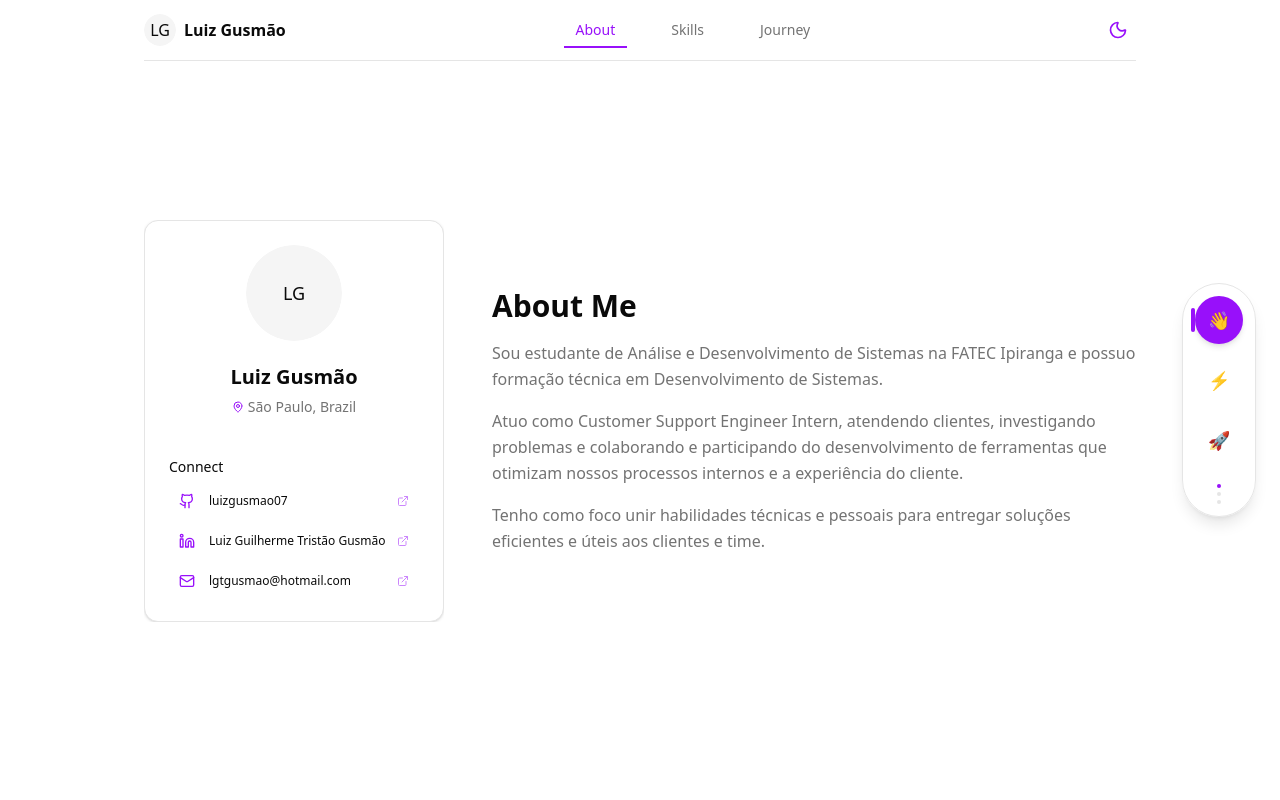
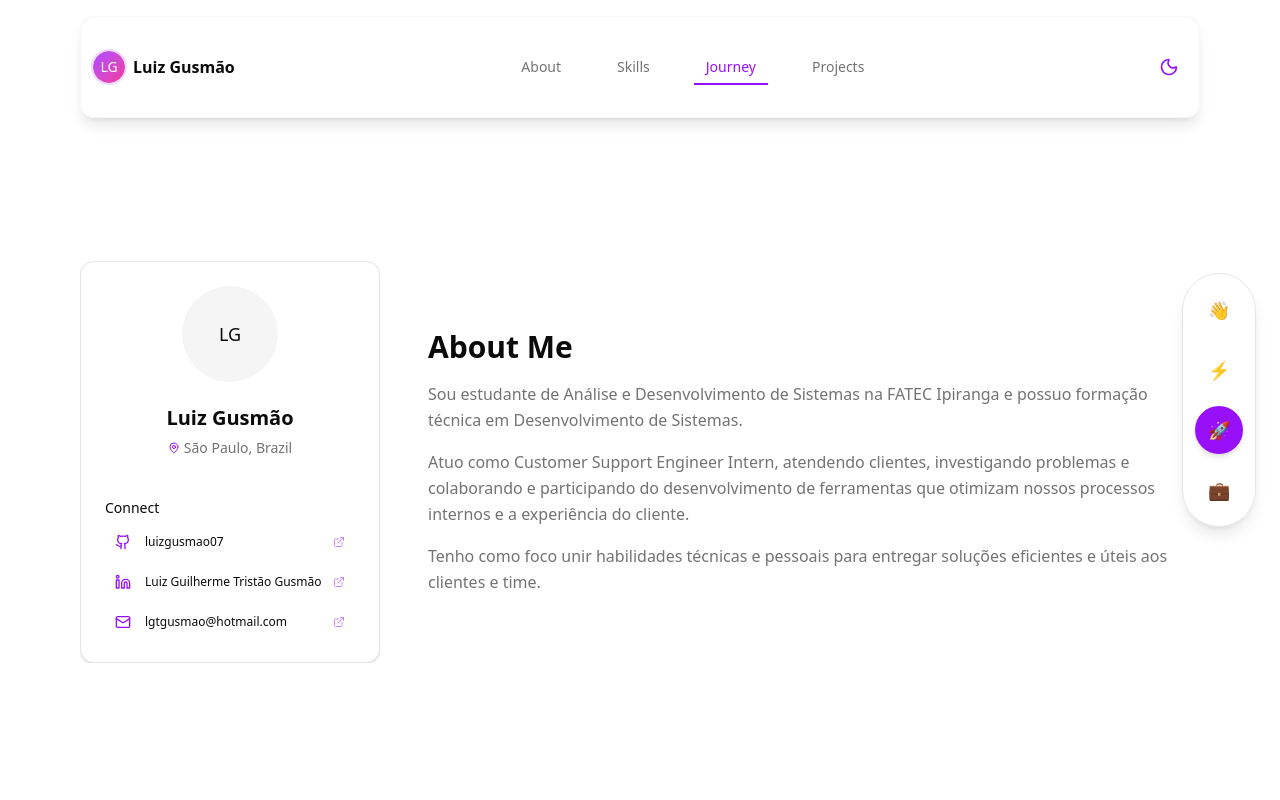
Before and after one commit to luizgusmao07/portfolio, a React (Vite) app: page / in a window 1280 px wide. Shown: the top 800 px of the page. Built offline with nearby package versions, Linux system fonts and the light colour scheme.

Commit message:
feat: add projects section and improve navigation UX
- Add ProjectsSection with project showcase cards
- Enhance floating/top navigation with better scroll detection
- Improve header styling with card-based design
- Standardize section widths and clean up nav indicators

```diff
--- a/src/App.tsx
+++ b/src/App.tsx
@@ -1,6 +1,7 @@
 import { AboutMe } from './components/system/AboutMe'
 import { FloatingNav } from './components/system/FloatingNav'
 import { Header } from './components/system/Header'
+import { ProjectsSection } from './components/system/ProjectsSection'
 // import { BreadcrumbNav } from './components/system/BreadcrumbNav'
 
 function App() {
@@ -12,6 +13,7 @@ function App() {
       {/* Alternative: Use BreadcrumbNav instead - uncomment line below and comment FloatingNav above */}
       {/* <BreadcrumbNav /> */}
       <AboutMe />
+      <ProjectsSection />
     </div>
   )
 }
--- a/src/components/system/AboutMe.tsx
+++ b/src/components/system/AboutMe.tsx
@@ -8,7 +8,7 @@ export function AboutMe() {
     <>
       {/* First Section - Profile Card and About Content - Full viewport height minus header */}
       <section id="about" className="flex h-[calc(100vh-80px)] items-center justify-center">
-        <div className="mx-auto w-full max-w-5xl px-4">
+        <div className="mx-auto w-full max-w-6xl px-4">
           <div className="grid items-center gap-8 md:grid-cols-[300px_1fr] lg:gap-12">
             <div className="max-h-[600px] overflow-hidden">
               <ProfileCard />
@@ -22,14 +22,14 @@ export function AboutMe() {
 
       {/* Second Section - Technologies & Skills - Enhanced grid layout */}
       <section id="skills" className="flex min-h-screen items-center justify-center py-16">
-        <div className="mx-auto w-full max-w-5xl px-4">
+        <div className="mx-auto w-full max-w-6xl px-4">
           <TechnologiesGrid />
         </div>
       </section>
 
       {/* Third Section - Journey Timeline - Full section dedicated to journey */}
       <section id="journey" className="flex min-h-screen items-center justify-center py-16">
-        <div className="mx-auto w-full max-w-5xl px-4">
+        <div className="mx-auto w-full max-w-6xl px-4">
           <div className="mb-12 text-center">
             <h2 className="text-foreground mb-3 text-3xl font-bold">My Journey</h2>
             <p className="text-muted-foreground text-lg">
--- a/src/components/system/FloatingNav.tsx
+++ b/src/components/system/FloatingNav.tsx
@@ -12,6 +12,7 @@ const navItems: NavItem[] = [
   { id: 'about', label: 'About Me', icon: '👋' },
   { id: 'skills', label: 'Skills & Experience', icon: '⚡' },
   { id: 'journey', label: 'My Journey', icon: '🚀' },
+  { id: 'projects', label: 'Projects', icon: '💼' },
 ]
 
 export function FloatingNav() {
@@ -26,14 +27,14 @@ export function FloatingNav() {
         const observer = new IntersectionObserver(
           (entries) => {
             entries.forEach((entry) => {
-              if (entry.isIntersecting && entry.intersectionRatio > 0.5) {
+              if (entry.isIntersecting && entry.intersectionRatio > 0.3) {
                 setActiveSection(id)
               }
             })
           },
           {
-            threshold: 0.5,
-            rootMargin: '-10% 0px -10% 0px',
+            threshold: [0, 0.3, 0.5, 0.7, 1],
+            rootMargin: '-20% 0px -20% 0px',
           },
         )
         observer.observe(element)
@@ -41,8 +42,53 @@ export function FloatingNav() {
       }
     })
 
+    // Fallback scroll listener for better detection
+    const handleScroll = () => {
+      const sections = navItems
+        .map(({ id }) => {
+          const element = document.getElementById(id)
+          if (element) {
+            const rect = element.getBoundingClientRect()
+            return {
+              id,
+              top: rect.top,
+              bottom: rect.bottom,
+              height: rect.height,
+            }
+          }
+          return null
+        })
+        .filter(Boolean)
+
+      // Find the section that's most visible in the viewport
+      const viewportHeight = window.innerHeight
+      let mostVisibleSection = sections[0]
+      let maxVisibleArea = 0
+
+      sections.forEach((section) => {
+        if (section) {
+          const visibleTop = Math.max(0, -section.top)
+          const visibleBottom = Math.min(viewportHeight, section.bottom)
+          const visibleHeight = Math.max(0, visibleBottom - visibleTop)
+          const visibleArea = visibleHeight / section.height
+
+          if (visibleArea > maxVisibleArea) {
+            maxVisibleArea = visibleArea
+            mostVisibleSection = section
+          }
+        }
+      })
+
+      if (mostVisibleSection && maxVisibleArea > 0.3) {
+        setActiveSection(mostVisibleSection.id)
+      }
+    }
+
+    window.addEventListener('scroll', handleScroll, { passive: true })
+
     return () => {
       observers.forEach((observer) => observer.disconnect())
+      window.removeEventListener('scroll', handleScroll)
     }
   }, [])
 
@@ -75,13 +121,6 @@ export function FloatingNav() {
                   <span className="text-lg transition-transform duration-300 group-hover:scale-110">
                     {icon}
                   </span>
-
-                  {/* Active indicator */}
-                  <div
-                    className={`absolute top-1/2 -left-1 h-6 w-1 -translate-y-1/2 rounded-full bg-purple-600 transition-all duration-300 ${
-                      activeSection === id ? 'scale-100 opacity-100' : 'scale-75 opacity-0'
-                    }`}
-                  />
                 </button>
               </TooltipTrigger>
               <TooltipContent side="left" className="font-medium">
@@ -89,20 +128,6 @@ export function FloatingNav() {
               </TooltipContent>
             </Tooltip>
           ))}
-
-          {/* Progress indicator */}
-          <div className="mt-2 flex flex-col items-center gap-1">
-            {navItems.map(({ id }, index) => (
-              <div
-                key={id}
-                className={`h-1 w-1 rounded-full transition-all duration-300 ${
-                  navItems.findIndex((item) => item.id === activeSection) >= index
-                    ? 'bg-purple-600'
-                    : 'bg-border'
-                }`}
-              />
-            ))}
-          </div>
         </div>
       </nav>
     </TooltipProvider>
--- a/src/components/system/Header.tsx
+++ b/src/components/system/Header.tsx
@@ -3,6 +3,7 @@ import { useEffect, useState } from 'react'
 
 import { Avatar, AvatarFallback, AvatarImage } from '@/components/ui/avatar'
 import { Button } from '@/components/ui/button'
+import { Card, CardContent } from '@/components/ui/card'
 
 import { MinimalTopNav } from './MinimalTopNav'
 
@@ -28,13 +29,17 @@ export function Header() {
   }
 
   return (
-    <header className="bg-background/80 supports-[backdrop-filter]:bg-background/60 sticky top-0 z-10 backdrop-blur">
-      <div className="mx-auto max-w-5xl px-4">
-        <div className="flex items-center justify-between border-b py-3">
-          <a href="#" className="flex items-center gap-2">
-            <Avatar>
+    <header className="sticky top-4 z-10">
+      <div className="mx-auto w-full max-w-6xl px-4">
+        <Card className="bg-background/95 supports-[backdrop-filter]:bg-background/80 border-border/40 shadow-lg backdrop-blur-sm">
+          <CardContent className="px-3 py-2">
+            <div className="flex items-center justify-between">
+              <a href="#" className="flex items-center gap-2 transition-opacity hover:opacity-80">
+                <Avatar className="h-8 w-8 ring-2 ring-purple-500/20">
                   <AvatarImage />
-              <AvatarFallback>LG</AvatarFallback>
+                  <AvatarFallback className="bg-gradient-to-br from-purple-500 to-pink-500 text-sm text-white">
+                    LG
+                  </AvatarFallback>
                 </Avatar>
                 <span className="font-semibold">Luiz Gusmão</span>
               </a>
@@ -45,7 +50,13 @@ export function Header() {
               </div>
 
               <div className="flex items-center gap-2">
-            <Button size="icon" variant="ghost" aria-label="Toggle theme" onClick={toggleTheme}>
+                <Button
+                  size="icon"
+                  variant="ghost"
+                  aria-label="Toggle theme"
+                  onClick={toggleTheme}
+                  className="transition-colors hover:bg-purple-500/10"
+                >
                   {isDark ? (
                     <Sun className="size-5 text-purple-600 dark:text-purple-400" />
                   ) : (
@@ -54,6 +65,8 @@ export function Header() {
                 </Button>
               </div>
             </div>
+          </CardContent>
+        </Card>
       </div>
     </header>
   )
--- a/src/components/system/MinimalTopNav.tsx
+++ b/src/components/system/MinimalTopNav.tsx
@@ -9,6 +9,7 @@ const navItems: NavItem[] = [
   { id: 'about', label: 'About' },
   { id: 'skills', label: 'Skills' },
   { id: 'journey', label: 'Journey' },
+  { id: 'projects', label: 'Projects' },
 ]
 
 export function MinimalTopNav() {
@@ -23,14 +24,14 @@ export function MinimalTopNav() {
         const observer = new IntersectionObserver(
           (entries) => {
             entries.forEach((entry) => {
-              if (entry.isIntersecting && entry.intersectionRatio > 0.5) {
+              if (entry.isIntersecting && entry.intersectionRatio > 0.3) {
                 setActiveSection(id)
               }
             })
           },
           {
-            threshold: 0.5,
-            rootMargin: '-10% 0px -10% 0px',
+            threshold: [0, 0.3, 0.5, 0.7, 1],
+            rootMargin: '-20% 0px -20% 0px',
           },
         )
         observer.observe(element)
@@ -38,8 +39,53 @@ export function MinimalTopNav() {
       }
     })
 
+    // Fallback scroll listener for better detection
+    const handleScroll = () => {
+      const sections = navItems
+        .map(({ id }) => {
+          const element = document.getElementById(id)
+          if (element) {
+            const rect = element.getBoundingClientRect()
+            return {
+              id,
+              top: rect.top,
+              bottom: rect.bottom,
+              height: rect.height,
+            }
+          }
+          return null
+        })
+        .filter(Boolean)
+
+      // Find the section that's most visible in the viewport
+      const viewportHeight = window.innerHeight
+      let mostVisibleSection = sections[0]
+      let maxVisibleArea = 0
+
+      sections.forEach((section) => {
+        if (section) {
+          const visibleTop = Math.max(0, -section.top)
+          const visibleBottom = Math.min(viewportHeight, section.bottom)
+          const visibleHeight = Math.max(0, visibleBottom - visibleTop)
+          const visibleArea = visibleHeight / section.height
+
+          if (visibleArea > maxVisibleArea) {
+            maxVisibleArea = visibleArea
+            mostVisibleSection = section
+          }
+        }
+      })
+
+      if (mostVisibleSection && maxVisibleArea > 0.3) {
+        setActiveSection(mostVisibleSection.id)
+      }
+    }
+
+    window.addEventListener('scroll', handleScroll, { passive: true })
+
     return () => {
       observers.forEach((observer) => observer.disconnect())
+      window.removeEventListener('scroll', handleScroll)
     }
   }, [])
 
--- a/src/components/system/TechnologiesGrid.tsx
+++ b/src/components/system/TechnologiesGrid.tsx
@@ -113,7 +113,7 @@ export function TechnologiesGrid() {
       : technologies.filter((tech) => tech.category === selectedCategory)
 
   return (
-    <div className="mx-auto w-full max-w-5xl">
+    <div className="mx-auto w-full">
       <div className="mb-8 text-center">
         <h2 className="text-foreground mb-3 text-3xl font-bold">Technologies & Skills</h2>
         <p className="text-muted-foreground text-lg">
--- a/src/components/system/index.ts
+++ b/src/components/system/index.ts
@@ -6,5 +6,6 @@ export { Header } from './Header'
 export { JourneyTimeline } from './JourneyTimeline'
 export { MinimalTopNav } from './MinimalTopNav'
 export { ProfileCard } from './ProfileCard'
+export { ProjectsSection } from './ProjectsSection'
 export { SkillsCard } from './SkillsCard'
 export { TechnologiesGrid } from './TechnologiesGrid'
```
Also changed, not shown: src/components/system/ProjectsSection.tsx (added, +159 -0 lines). Lines whose indentation alone changed are shown as unchanged.
